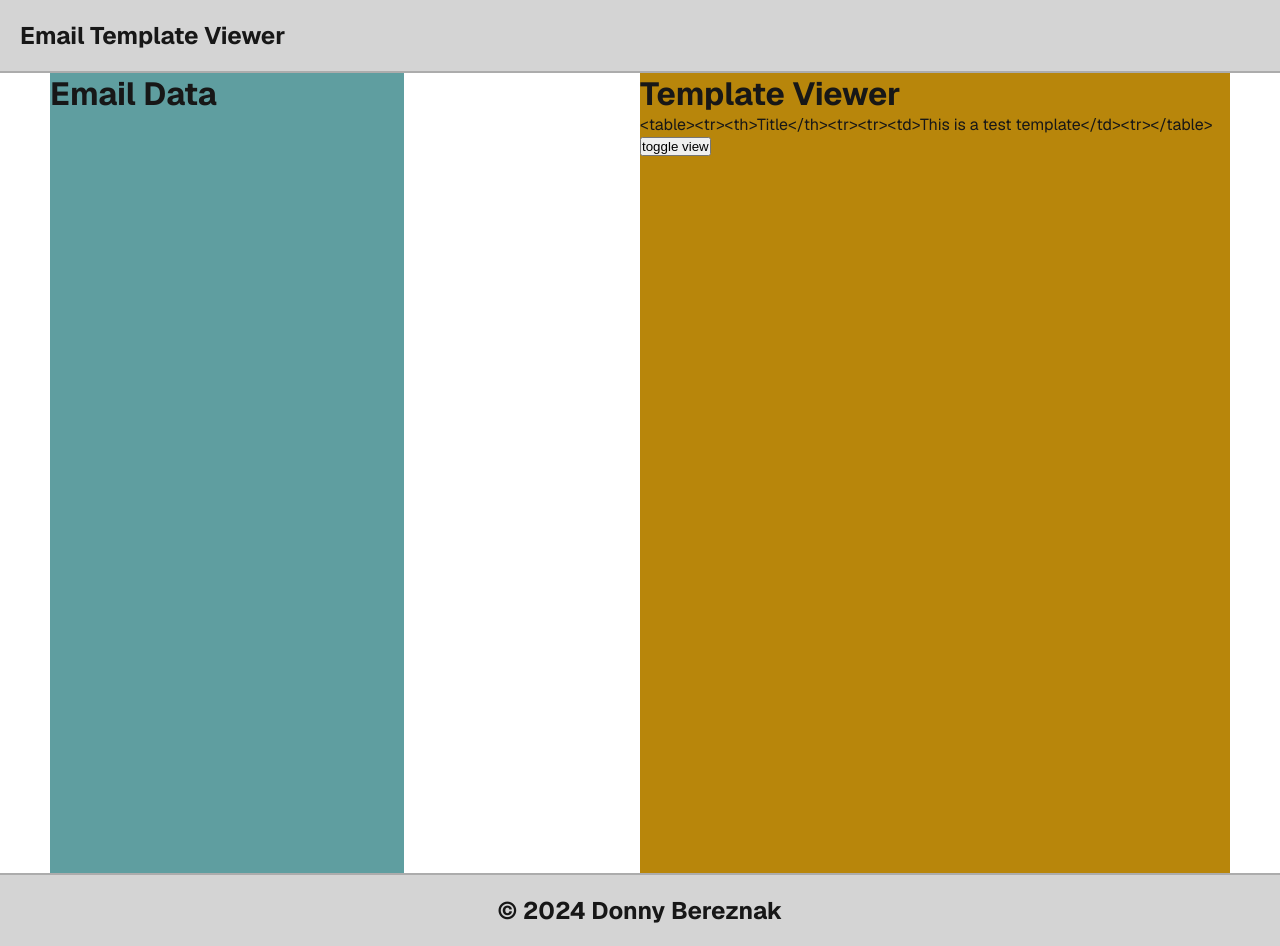
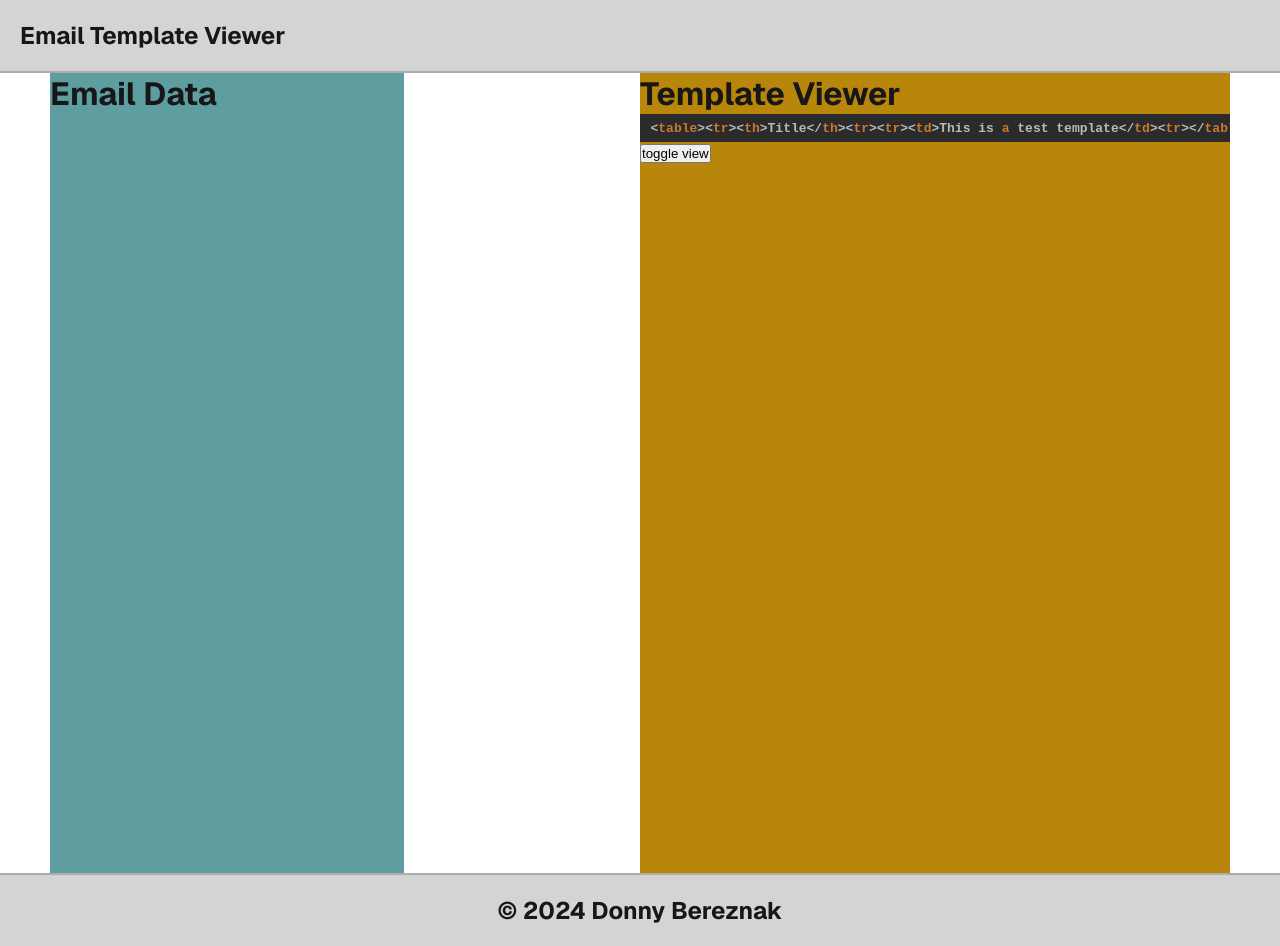
Before and after one commit to DBereznak/email_templates, a Next.js app in the folder email-template-viewer/: page / in a window 1280 px wide. Built offline with nearby package versions, Linux system fonts and the light colour scheme.

Commit message:
added code highlighting

```diff
--- a/email-template-viewer/src/app/components/EmailHTML.tsx
+++ b/email-template-viewer/src/app/components/EmailHTML.tsx
@@ -1,9 +1,13 @@
+import SyntaxHighlighter from 'react-syntax-highlighter';
+import { darcula } from 'react-syntax-highlighter/dist/esm/styles/hljs';
 import { RawEmailProp } from "./appTypes";
 
 export default function EmailHTML({rawHTML}: RawEmailProp) {
     return (
         <div>
+            <SyntaxHighlighter language="HTML" style={darcula}>
             {rawHTML}
+            </SyntaxHighlighter>
         </div>
     )
 }
```
Also changed, not shown: email-template-viewer/package.json (+5 -3 lines), 1 other file (tests, documents, lock files or other folders).
